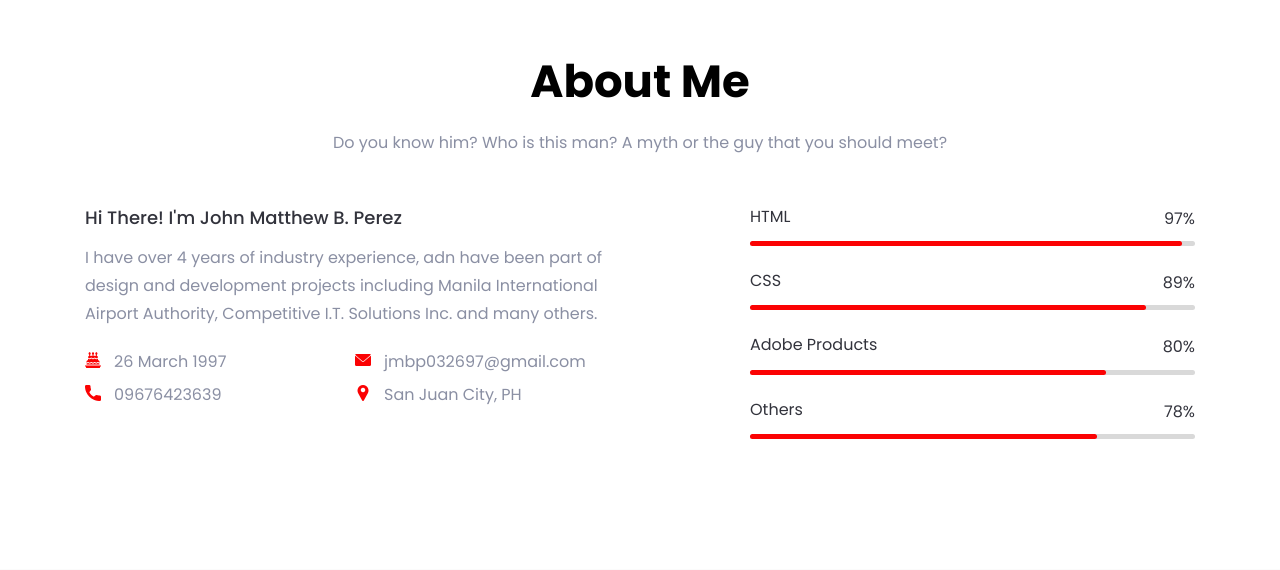
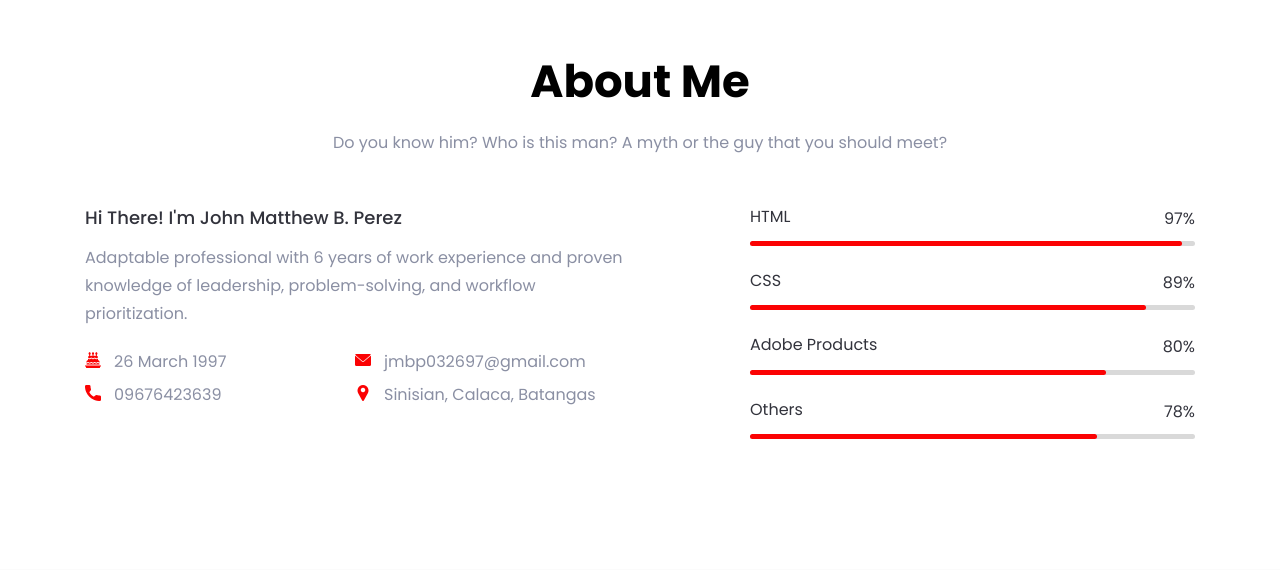
Before and after one commit to jmbp032697/my-portfolio, a PHP site: page / in a window 1280 px wide. Shown: the part 890-1460 px from the top of the page. Run offline with PHP 8.4, Linux system fonts and the light colour scheme; some libraries are stand-ins or nearby versions; some web fonts are replaced.

Commit message:
make it better

```diff
--- a/jm/index.php
+++ b/jm/index.php
@@ -231,7 +231,7 @@
                 <div class="col-lg-6">
                     <div class="about-content mt-50">
                         <h5 class="about-title">Hi There! I'm John Matthew B. Perez</h5>
-                        <p>I have over 4 years of industry experience, adn have been part of design and development projects including Manila International Airport Authority, Competitive I.T. Solutions Inc. and many others.</p>
+                        <p>Adaptable professional with 6 years of work experience and proven knowledge of leadership, problem-solving, and workflow prioritization.</p>
                         <ul class="clearfix">
                             <li>
                                 <div class="single-info d-flex align-items-center">
@@ -269,7 +269,7 @@
                                         <span class="icon-location-alt"></span>
                                     </div>
                                     <div class="info-text">
-                                        <p>San Juan City, PH</p>
+                                        <p>Sinisian, Calaca, Batangas</p>
                                     </div>
                                 </div> <!-- single info -->
                             </li>
@@ -445,7 +445,7 @@
                         <h2 class="action-title">Projects? I can help you.</h2>
                         <p>My mom said that  I'm good. Well, we all know that mother's knows best. <img src="assets/images/smile.png" alt="smile"/></p>
                         <ul>
-                            <li><a class="main-btn custom" href="assets/resume.docx" target="_blank">download cv</a></li>
+                            <li><a class="main-btn custom" href="assets/john_matthew_perez_resume.pdf   " target="_blank">download cv</a></li>
                             <li><a class="main-btn main-btn page-scroll"href="#contact">hire me</a></li>
                         </ul>
                     </div> <!-- call action content -->
@@ -641,7 +641,7 @@
                         </div>
                         <div class="contact-content">
                             <h6 class="contact-title">Address</h6>
-                            <p>San Juan City</p>
+                            <p>Batangas City</p>
                         </div>
                     </div> <!-- contact box -->
                 </div>
@@ -683,7 +683,7 @@
                             </div> <!-- single form -->
                             <div class="single-form">
                                 <div class="g-recaptcha" data-sitekey="6LeyoKcaAAAAAHeF5wtMR7iAb4rkHPpiEG2FuaDQ"></div>
-                            </div> <!-- single form -->
+                            </div>
 
                             <p class="form-message"></p>
                             <div class="single-form">
@@ -695,7 +695,7 @@
                 <div class="col-lg-6">
                     <div class="contact-map mt-60">
                         <div class="gmap_canvas">
-                            <iframe src="https://www.google.com/maps/embed?pb=!1m18!1m12!1m3!1d30887.546490666013!2d121.02186662869154!3d14.602305176912362!2m3!1f0!2f0!3f0!3m2!1i1024!2i768!4f13.1!3m3!1m2!1s0x3397c829f85e1571%3A0xe9ed7073390ef434!2sSan%20Juan%2C%20Metro%20Manila!5e0!3m2!1sen!2sph!4v1590531266667!5m2!1sen!2sph" width="600" height="450" frameborder="0" style="border:0;" allowfullscreen="" aria-hidden="false" tabindex="0"></iframe>
+                            <iframe src="https://www.google.com/maps/embed?pb=!1m18!1m12!1m3!1d30979.73086923293!2d120.83372930500703!3d13.930814874822929!2m3!1f0!2f0!3f0!3m2!1i1024!2i768!4f13.1!3m3!1m2!1s0x33bda054bf935407%3A0x8fd1026c1647f135!2sSinisian%2C%20Batangas!5e0!3m2!1sen!2sph!4v1662848317347!5m2!1sen!2sph" width="600" height="450" style="border:0;" allowfullscreen="" loading="lazy" referrerpolicy="no-referrer-when-downgrade"></iframe>
                         </div>
                     </div> <!-- contact map -->
                 </div>
@@ -733,7 +733,7 @@
                 <div class="row">
                     <div class="col-lg-12">
                         <div class="copyright-text text-center pt-20">
-                            <p>Copyright © 2021 John Matthew B. Perez</p>
+                            <p>Copyright © 2022 John Matthew B. Perez</p>
                         </div> <!-- copyright text -->
                     </div>
                 </div> <!-- row -->
@@ -810,7 +810,6 @@ document.onkeydown = function(e) {
     }
 
 
-    document.getElementById("submit").disabled = true;
 
     </script>
 
```
Also changed, not shown: 2 other files.
